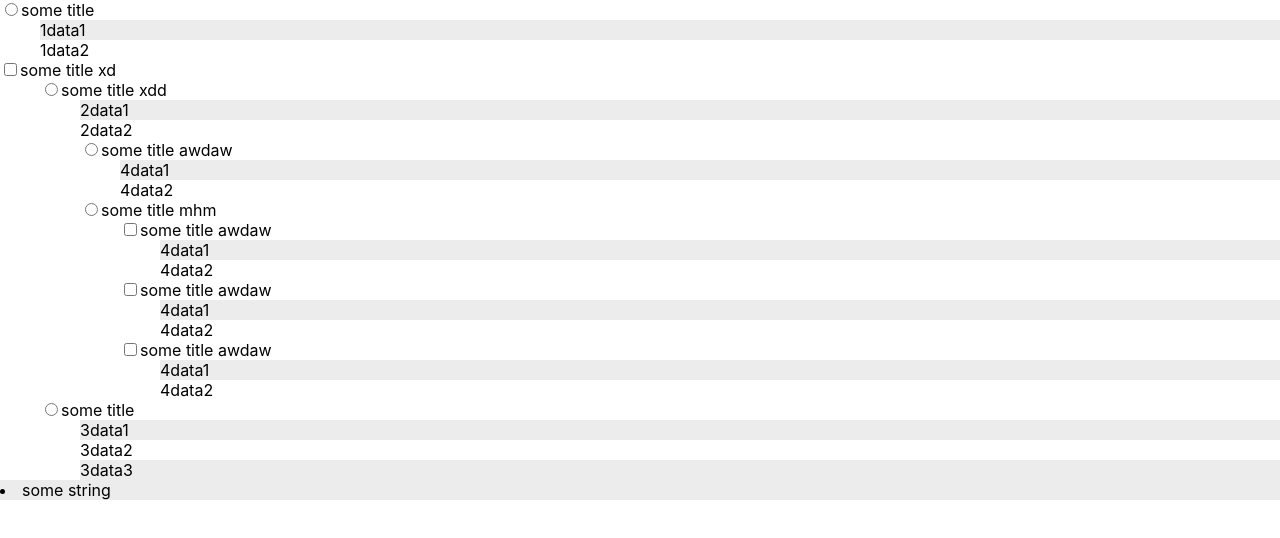
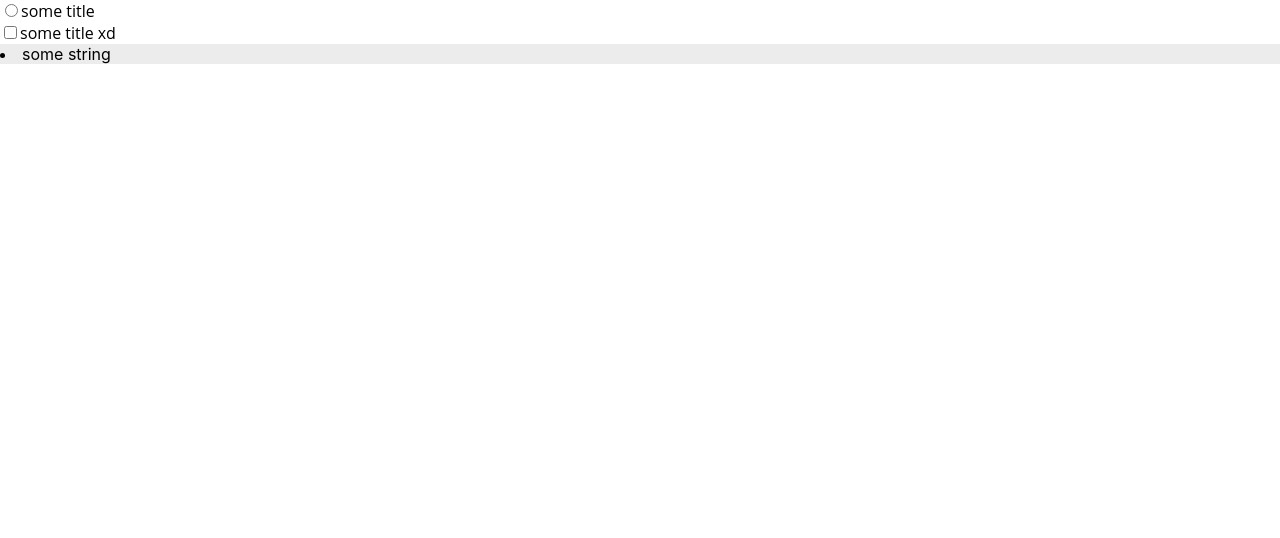
Before and after one commit to pawelkuk/softwarely, a React (Create React App) app: page / in a window 1280 px wide. Shown: the top 538 px of the page. Built offline with nearby package versions, Linux system fonts and the light colour scheme; the HTML template or start-up script is replaced by a standard one.

Commit message:
Add list collapse

```diff
--- a/src/App.css
+++ b/src/App.css
@@ -6,3 +6,17 @@ ul {
   list-style-type: none;
   margin: 0;
 }
+
+details {
+  font: 16px "Open Sans", Calibri, sans-serif;
+  width: 620px;
+}
+
+details > summary {
+  list-style: none;
+}
+
+/* details > summary::-webkit-details-marker {
+  display: none;
+}
+   */
--- a/src/App.js
+++ b/src/App.js
@@ -59,17 +59,19 @@ const NestedList = ({ json, nestLevel = 0 }) => {
     const containsNestedList = typeof el === "object";
     if (containsNestedList)
       return (
-        <div>
-          <input
-            type={el.type}
-            id={`${el.type}-list-${idx}`}
-            name={`${el.type}-list-${nestLevel}`}
-          />
-          <label for={`radio-list-${idx}`}>{el.title}</label>
+        <details>
+          <summary>
+            <input
+              type={el.type}
+              id={`${el.type}-list-${idx}`}
+              name={`${el.type}-list-${nestLevel}`}
+            />
+            {el.title}
+          </summary>
           <ul>
             <NestedList json={el.data} nestLevel={nestLevel} />
           </ul>
-        </div>
+        </details>
       );
     else return <li>{el}</li>;
   });
```
